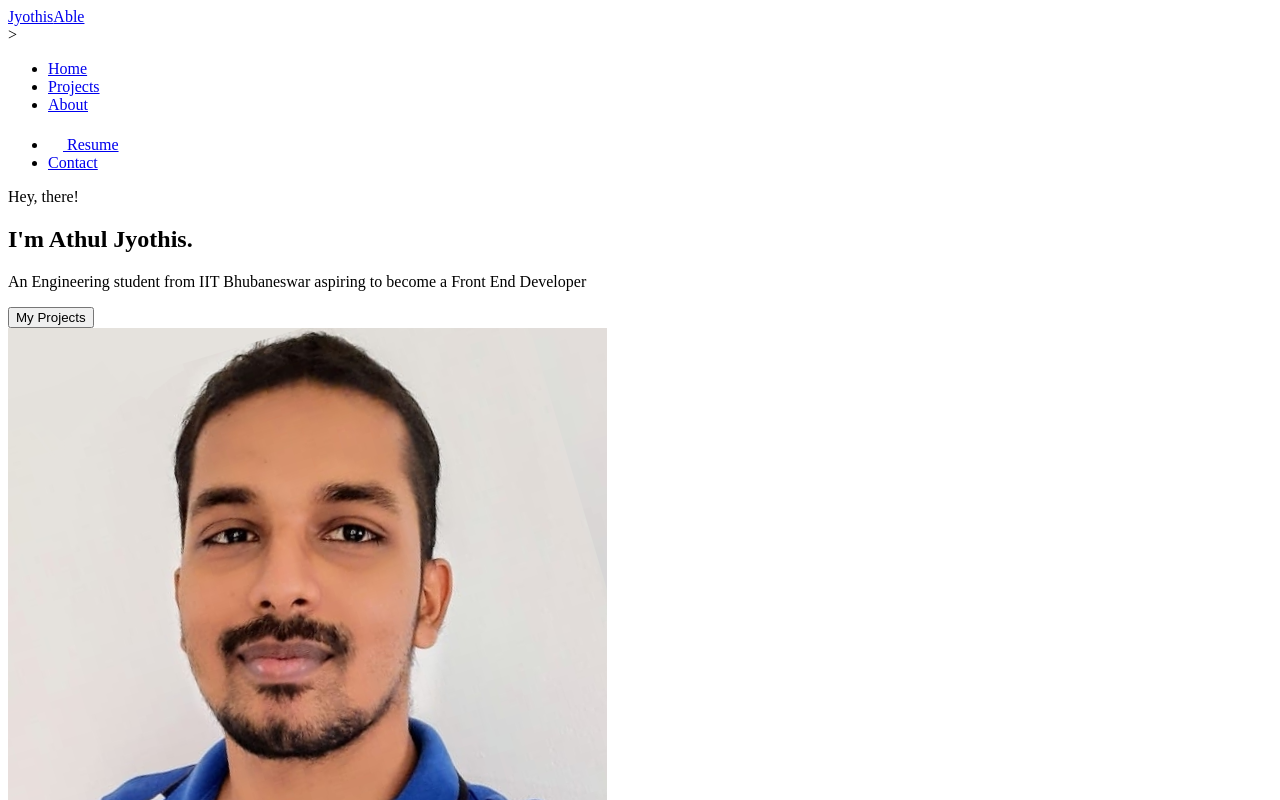
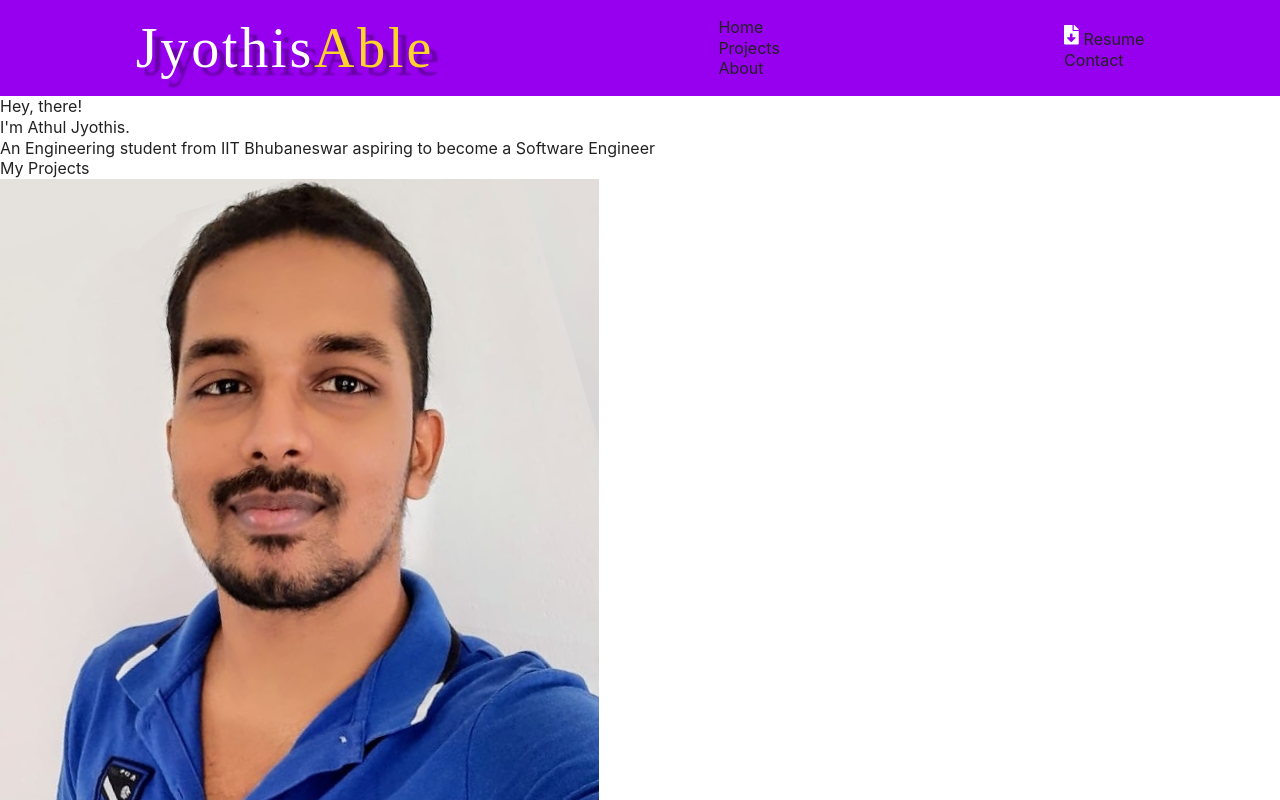
Before and after one commit to jyothisable/jyothisable.github.io, a plain HTML site: page index.html in a window 1280 px wide. Shown: the top 800 px of the page. Drawn offline with Linux system fonts and the light colour scheme; a web font is replaced by a local one.

Commit message:
header css logo done

```diff
--- a/index.html
+++ b/index.html
@@ -4,13 +4,14 @@
   <meta charset="UTF-8">
   <meta http-equiv="X-UA-Compatible" content="IE=edge">
   <meta name="viewport" content="width=device-width, initial-scale=1.0">
+  <link rel="stylesheet" href="css/main.css">
   <title>JyothisAble</title>
 </head>
 <body>
-  <header>
+  <header class='gridWrapper'>
     <div class="logoText"><a href="index.html">Jyothis<span class='logoText__end'>Able</span></a></div>
     <nav class="primaryNav">
-      ><ul>
+      <ul>
         <li><a href="index.html">Home</a></li>
         <li><a href="#">Projects</a></li>
         <li><a href="#">About</a></li>
@@ -24,16 +25,16 @@
     </nav>
   </header>
 
+  <main>
     <section class="hero">
       <div class="heroTitle">
         <p>Hey, there!</p>
         <h1>I'm Athul Jyothis.</h1>
-      <p>An Engineering student from IIT Bhubaneswar aspiring to become a Front End Developer</p>
+        <p>An Engineering student from IIT Bhubaneswar aspiring to become a Software Engineer</p>
         <button class='heroTitle__button buttonPrimary'>My Projects</button>
       </div>
       <div class="heroImage"><div class="heroImage__container"><img src="images/athul-pic.png" alt="author image"></div></div>
     </section>
-
     <section class = 'featureProjects'>
       <h1>Featured Projects</h1>
       <div class="cardContainer">
@@ -58,7 +59,6 @@
       </div>
       <button class="buttonPrimary"><a href="">see more</a></button>
     </section>
-
     <section class = 'about'>
       <h1>About Me</h1>
       <div class="imgContainer"><img src="images/athul-pic.png" alt="author's image" /></div>
@@ -66,7 +66,6 @@
       <p>Technology always inspired me, from the day I got chance to lay my hands on Nokia 3310 to this very day, there is always something new to learn and solve.</p>
       <p>I see life as a game in campaign mode. One can choose there own difficulty and get rewards accordingly. Reality is not a bug, its the best feature of this game.</p>
     </section>
-
     <section class="contact">
       <form action="index.html" method="POST">
         <p>Usually replies within a day or two</p>
@@ -86,6 +85,7 @@
         </a>
       </button>
     </section>
+  </main>
 
   <footer>
     <p>© 2021 Athul Jyothis. All rights reserved.</p>
--- a/scss/main.scss
+++ b/scss/main.scss
@@ -2,3 +2,48 @@
 @import "resets/_normalize.scss";
 @import "resets/_reset-local.scss";
 @import "resets/_typography.scss";
+
+//fonts
+@import url('https://fonts.googleapis.com/css2?family=Poppins:wght@400;700&display=swap');
+@import url('https://db.onlinewebfonts.com/c/89d11a443c316da80dcb8f5e1f63c86e?family=Bauhaus+93');
+
+// Variables
+$color1 : #9600ef;
+$color2 : #5720b7;
+$color3 : #e2e2e2;
+$accent: #ffd52b;
+$font :'Poppins', sans-serif;
+
+//Header
+.gridWrapper {
+    background: $color1;
+    display:grid;
+    grid-column: repeat(3,1fr);
+    gap: 1vw;
+    grid-template-areas: 'logoText primaryNav secNav';
+    place-items:center;
+    height: 12vh;
+}
+
+.logoText{
+    grid-area:logoText;
+    font-family: "Bauhaus 93";
+    font-size: 7vh;
+    letter-spacing: 0.05em;
+    text-align: left;
+    color:white;
+    text-shadow: 8px 8px 2px rgba(0, 0, 0, 0.3);
+
+    &__end{
+        color:$accent;
+    }
+
+}
+
+.primaryNav{
+    grid-area: primaryNav;
+}
+
+.secNav{
+    grid-area: secNav;
+}
```
Also changed, not shown: css/main.css, 1 other file. Lines whose indentation alone changed are shown as unchanged.
